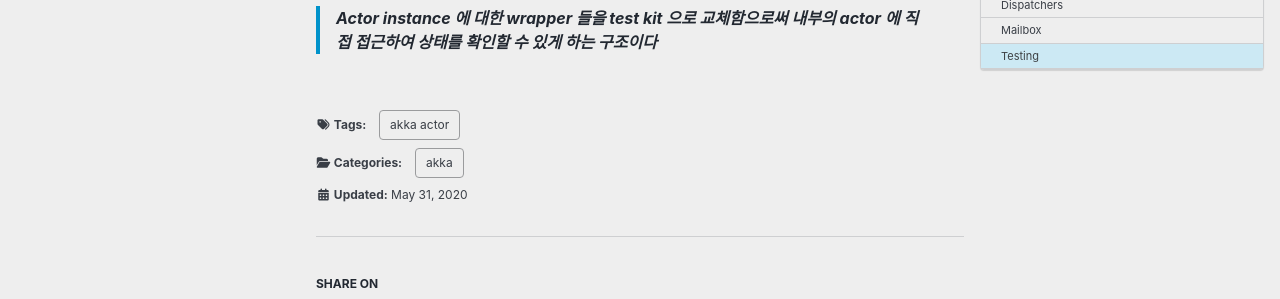
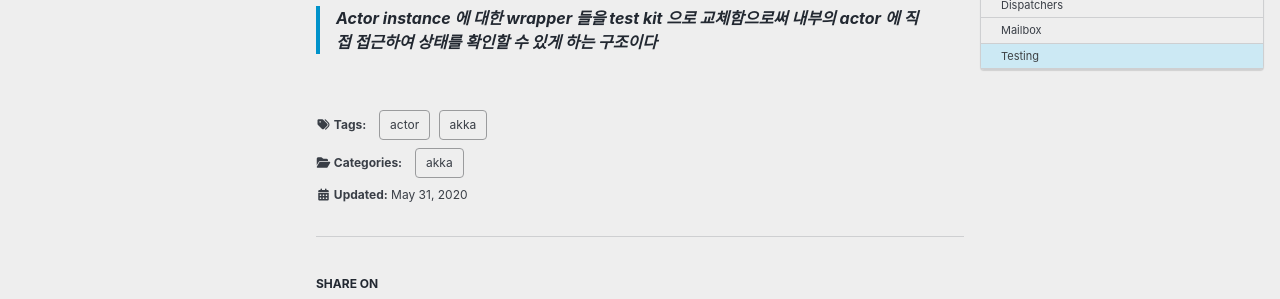
Before and after one commit to 0pg/0pg.github.io, a Jekyll site: the page built from _posts/2020-05-31-Akka_Actors.md, in a window 1280 px wide and 900 px high, scrolled down 12142 px. Shown: the part 143-442 px from the top of the window. Built offline with Jekyll 4.4.1, drawn with Linux system fonts in a browser that asks for light colours; cached includes are drawn as plain includes; nearby versions of some CDN libraries.

```diff
--- a/_posts/2020-05-31-Akka_Actors.md
+++ b/_posts/2020-05-31-Akka_Actors.md
@@ -3,7 +3,8 @@ title: "Akka - Actors"
 categories:
   - akka
 tags:
-  - akka actor
+  - akka
+  - actor
 last_modified_at: 2020-05-31T00:00:00+09:00
 toc: true
 toc_sticky: true
```
